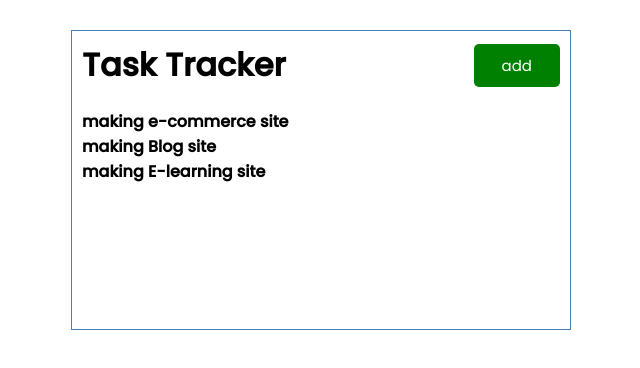
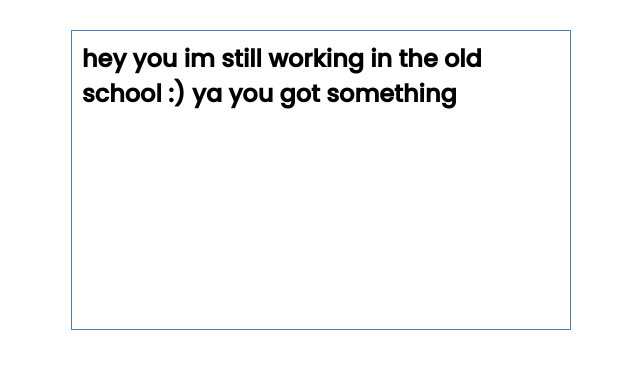
Before and after one commit to ahmedabukar01/React-Task-tracker-crash-course-, a React (Create React App) app: page / in a window 1280 px wide. Shown: the top 368 px of the page, without its empty margins (319-959 px from the left). Built offline with nearby package versions, Linux system fonts and the light colour scheme.

Commit message:
come back

```diff
--- a/src/App.js
+++ b/src/App.js
@@ -1,30 +1,14 @@
+import React from 'react';
 import Header from './components/Header'
-import Tasks from './components/Tasks'
 
 function App() {
   return (
     <div className="container">
       <Header />
-      <Tasks />
     </div>
 
   )
 
 }
 
-// class component
-
-/*
-import react from 'react'
-
-
-class App extends react.Component {
-  render(){
-    return(
-        <h1>Hello from class</h1>
-    )
-  }
-}
-*/
-
 export default App;
--- a/src/components/Buttons.js
+++ /dev/null
@@ -1,20 +0,0 @@
-import React from 'react'
-import PropTypes from 'prop-types'
-
-const Button = ({color,text,onClick})=>{
-
-    return (
-        <button onClick={onClick} style={{background:color}}
-         className='btn'>{text}</button>
-    )
-}
-Button.propTypes = {
-    color:PropTypes.string,
-    text:PropTypes.string,
-    onClick:PropTypes.func,
-}
-Button.defaultProps ={
-    color:'steelblue',
-    text:'add'
-}
-export default Button;
--- a/src/components/Header.js
+++ b/src/components/Header.js
@@ -1,29 +1,18 @@
-import PropTypes from 'prop-types';
-import Button from './Buttons';
+import React from 'react'
 
-const Header = ({title})=>{
-    const myClick = ()=>{
-        console.log('clicked')
-    }
-    return (
-        <header className='header'>
-            <h1>{title}</h1>
-            <Button color='green' text='add' onClick={myClick} />
-        </header>
-    )
-
-}
-Header.defaultProps = {
-    title:'Task Tracker',
-}
-
-Header.propTypes = {
-    title: PropTypes.string.isRequired
-}
-// css in js
-// const headerStyling = {
-//     background:'red',
-//     color:'white',
+// const Header = ()=>{
+//     return(
+//         <div>
+//             <h1>hey its me man!</h1>
+//         </div>
+//     )
 // }
 
+class Header extends React.Component{
+    render(){
+      return(
+        <h2>hey you im still working in the old school :) ya you got something</h2>
+      )
+    }
+  }
 export default Header
--- a/src/components/Tasks.js
+++ /dev/null
@@ -1,38 +0,0 @@
-import {useState} from 'react'
-
-const Tasks = ()=>{
-    const [tasks, setTask] = useState(
-        [
-            {
-                id: 1,
-                text: 'making e-commerce site',
-                day: 'feb 5th at 2:30px',
-                reminder: true,
-
-            },
-            {
-                id: 2,
-                text: 'making Blog site',
-                day: 'feb 5th at 2:30px',
-                reminder: true,
-
-            },
-            {
-                id: 3,
-                text: 'making E-learning site',
-                day: 'feb 5th at 2:30px',
-                reminder: true,
-
-            }
-        ]
-    )
-    return (
-        <>
-        {tasks.map(task=>(
-            <h4>{task.text}</h4>
-        ))}
-        </>
-    )
-}
-
-export default Tasks;
```
